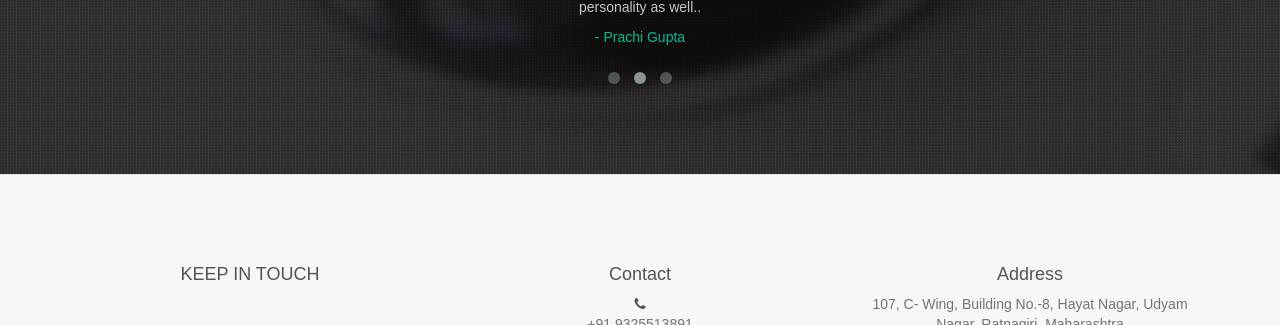
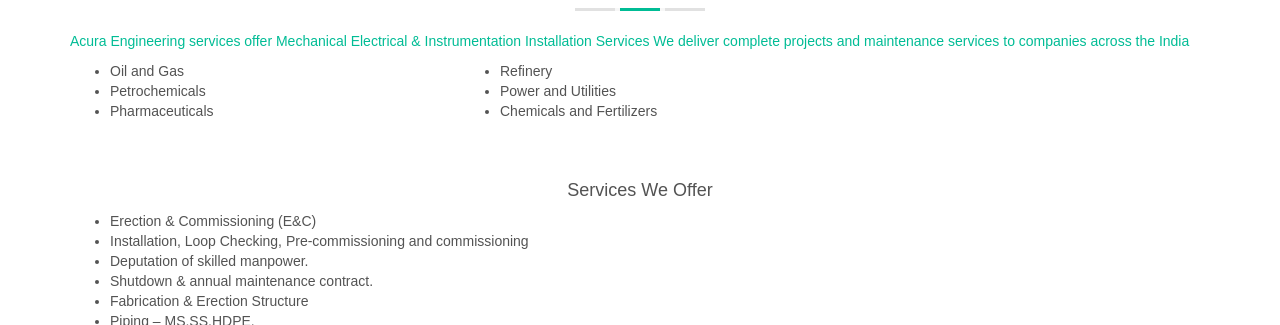
Before and after one commit to isachintyagi/mechanicalworks, a plain HTML site: page 404.html in a window 1280 px wide. Shown: the part 1774-2099 px from the top of the page. Drawn offline with Linux system fonts and the light colour scheme; files whose address does not match are found by name; a web font is replaced by a local one.

Commit message:
added about section

```diff
--- a/404.html
+++ b/404.html
@@ -341,13 +341,70 @@
     <!-- / End services-->
 
     <!-- TWITTER TWEET -->
-    <section
-      class="twitter_tweet parallax"
-      id="twitter_tweet"
-      data-stellar-background-ratio="0.5"
-    >
+    <!-- data-stellar-background-ratio="0.5" -->
+    <section class="twitter_tweet parallax" id="twitter_tweet">
       <div class="container">
         <div class="row">
+          <div class="col-md-12">
+            <h3 class="title text-center">About</h3>
+            <div class="titleHR"><span></span></div>
+          </div>
+        </div>
+
+        <div style="text-align: justify">
+          <p>
+            Acura Engineering services offer Mechanical Electrical &
+            Instrumentation Installation Services We deliver complete projects
+            and maintenance services to companies across the India
+          </p>
+
+          <div class="row">
+            <div class="col-sm-4">
+              <ul>
+                <li>Oil and Gas</li>
+                <li>Petrochemicals</li>
+                <li>Pharmaceuticals</li>
+              </ul>
+            </div>
+            <div class="col-sm-4">
+              <ul>
+                <li>Refinery</li>
+                <li>Power and Utilities</li>
+                <li>Chemicals and Fertilizers</li>
+              </ul>
+            </div>
+          </div>
+
+          <div style="margin-top: 50px">
+            <h4 style="text-align: center">Services We Offer</h4>
+
+            <ul>
+              <li>Erection & Commissioning (E&C)</li>
+              <li>
+                Installation, Loop Checking, Pre-commissioning and commissioning
+              </li>
+
+              <li>Deputation of skilled manpower.</li>
+              <li>Shutdown & annual maintenance contract.</li>
+
+              <li>Fabrication & Erection Structure</li>
+              <li>Piping – MS,SS,HDPE.</li>
+            </ul>
+          </div>
+
+          <div style="margin-top: 50px; text-align: center">
+            <h4>Vision</h4>
+
+            <p>
+              Acura Engineering Services shall strive to attain leadership in
+              the field of Mechanical, Electrical and Instrumentation services &
+              achieve highest level of customer satisfaction. We shall exceed
+              customer expectations through dedicated efforts, quality work, and
+              commitment, transparent and fair operations.
+            </p>
+          </div>
+        </div>
+        <!-- <div class="row">
           <div class="col-md-8 col-md-offset-2 text-center">
             <div id="testi-carousel" class="owl-carousel owl-spaced">
               <div>
@@ -363,7 +420,6 @@
                 </h5>
                 <p>- Ravin Sheoran</p>
               </div>
-              <!--testimonials item like paragraph-->
               <div>
                 <img
                   src="./images//urban-pro-logo.png"
@@ -377,7 +433,6 @@
                 </h5>
                 <p>- Prachi Gupta</p>
               </div>
-              <!--testimonials item like paragraph-->
               <div>
                 <img
                   src="./images//urban-pro-logo.png"
@@ -390,11 +445,9 @@
                 </h5>
                 <p>- Rishabh Kumar</p>
               </div>
-              <!--testimonials item like paragraph-->
             </div>
           </div>
-          <!-- end col-md-8 -->
-        </div>
+        </div> -->
         <!-- end row -->
       </div>
       <!-- container -->
--- a/css/style.css
+++ b/css/style.css
@@ -374,9 +374,10 @@
 
 /* 11 Twitter-tweets
 ----------------------------------------------------------------------------- */
-#twitter_tweet {
+/* #twitter_tweet {
   background: url(../images/pattern1.png), url(../images/bg-4.jpg);
-}
+} */
+
 .twitter_tweet h5 {
   font-weight: 300;
   line-height: 20px;
```
